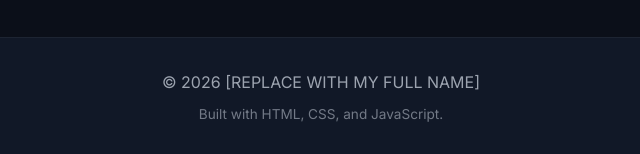
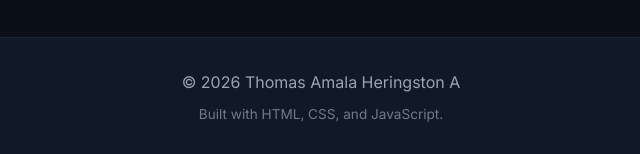
Before and after one commit to heringston/Personal-Portfolio, a plain HTML site: page index.html in a window 1280 px wide. Shown: the part 3658-3812 px from the top of the page, 319-959 px from the left. Drawn offline with Linux system fonts and the light colour scheme.

Commit message:
fixed footer bugs

```diff
--- a/index.html
+++ b/index.html
@@ -217,7 +217,7 @@
     <!-- Footer -->
     <footer>
         <div class="container">
-            <p>&copy; 2026 [REPLACE WITH MY FULL NAME]</p>
+            <p>&copy; 2026 Thomas Amala Heringston A</p>
             <p class="footer-subtext">Built with HTML, CSS, and JavaScript.</p>
         </div>
     </footer>
```
